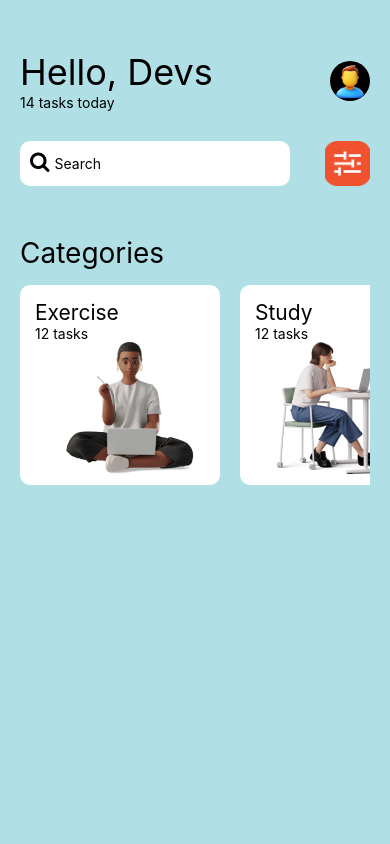
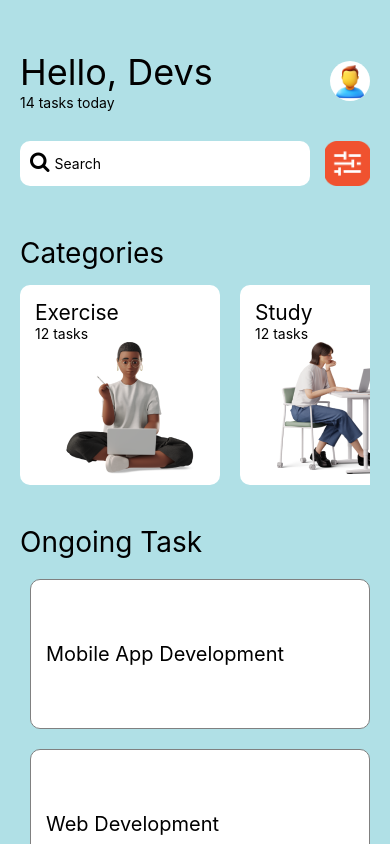
Before and after one commit to nanagyanfosu/rn-assignment3-11303292, a React Native app in the folder my-app2/: screen / in a window 390 px wide. Built offline with nearby package versions, Linux system fonts and the light colour scheme.

Commit message:
styled 'tasks' section

```diff
--- a/my-app2/App.js
+++ b/my-app2/App.js
@@ -1,17 +1,18 @@
 import React from 'react';
 import { StyleSheet, View, ScrollView, Text, SafeAreaView, Image, TextInput } from 'react-native';
 import Icon from 'react-native-vector-icons/FontAwesome';
+import { Dimensions } from 'react-native';
 
 
 export default function App() {
   return (
-    <ScrollView style={styles.container}>
+    <ScrollView style={styles.container} showsVerticalScrollIndicator={false}>
       <View style={styles.row}>
         <View style={{ flexDirection: 'column' }}>
           <Text style={{ fontSize: 36 }}>Hello, Devs</Text>
           <Text>14 tasks today</Text>
         </View>
-        <Image source={require('./assets/person.png')} style={{ width: 40, height: 40, backgroundColor: 'black', borderRadius: 100 }} />
+        <Image source={require('./assets/person.png')} style={{ width: 40, height: 40, backgroundColor: 'white', borderRadius: 100 }} />
       </View>
 
       <View style={styles.searchRow}>
@@ -23,15 +24,19 @@ export default function App() {
 
       </View>
 
+
       <View style={styles.content}>
+
         <View>
           <Text style={{ fontSize: 28, paddingTop: 50 }}>Categories</Text>
         </View>
 
         <View style={styles.generalContent}>
+
           <ScrollView horizontal={true} showsHorizontalScrollIndicator={false}>
 
             <View style={{ flexDirection: 'row', paddingTop: 15 }}>
+
               <View style={styles.card} backgroundColor="white">
                 <Text style={{ fontSize: 21 }}>Exercise</Text>
                 <Text>12 tasks</Text>
@@ -57,15 +62,38 @@ export default function App() {
               </View>
 
             </View>
+
           </ScrollView>
+
+        </View>
+
+        <View>
+          <Text style={{ fontSize: 28, paddingTop: 40 }}>Ongoing Task</Text>
+        </View>
+        <View style={{ flexDirection: 'column', paddingTop: 10 }}>
+
+          <View style={styles.task} backgroundColor='white'>
+            <Text style={{ fontSize: 20, }}>Mobile App Development</Text>
+          </View>
+
+          <View style={styles.task} >
+            <Text style={{ fontSize: 20, }}>Web Development</Text>
+          </View>
+
+          <View style={styles.task} backgroundColor='white'>
+            <Text style={{ fontSize: 20, }}>Push Ups</Text>
+          </View>
+
+
         </View>
 
       </View>
-
-
     </ScrollView>
   );
 };
+
+const screenWidth = Dimensions.get('window').width;
+
 
 const styles = StyleSheet.create({
   container: {
@@ -94,7 +122,7 @@ const styles = StyleSheet.create({
     backgroundColor: '#fff',
     borderRadius: 10,
     height: 45,
-    width: 270,
+    width: screenWidth - 100,
     padding: 5,
   },
 
@@ -114,6 +142,20 @@ const styles = StyleSheet.create({
     padding: 15,
     marginRight: 20,
 
-  }
+  },
 
-});
+  task: {
+    margin: 10,
+    height: 150,
+    width: screenWidth - 50,
+    borderRadius: 10,
+    borderWidth: 1,
+    borderColor: 'gray',
+    padding: 15,
+    alignItems: 'left',
+    justifyContent: 'center',
+    backgroundColor: '#fff',
+  },
+}
+
+);
```
